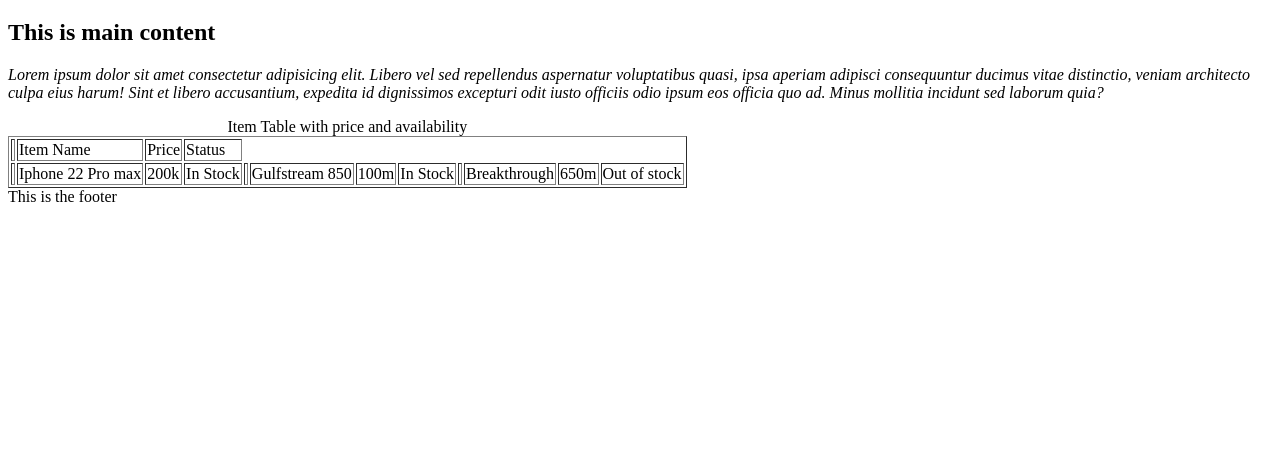
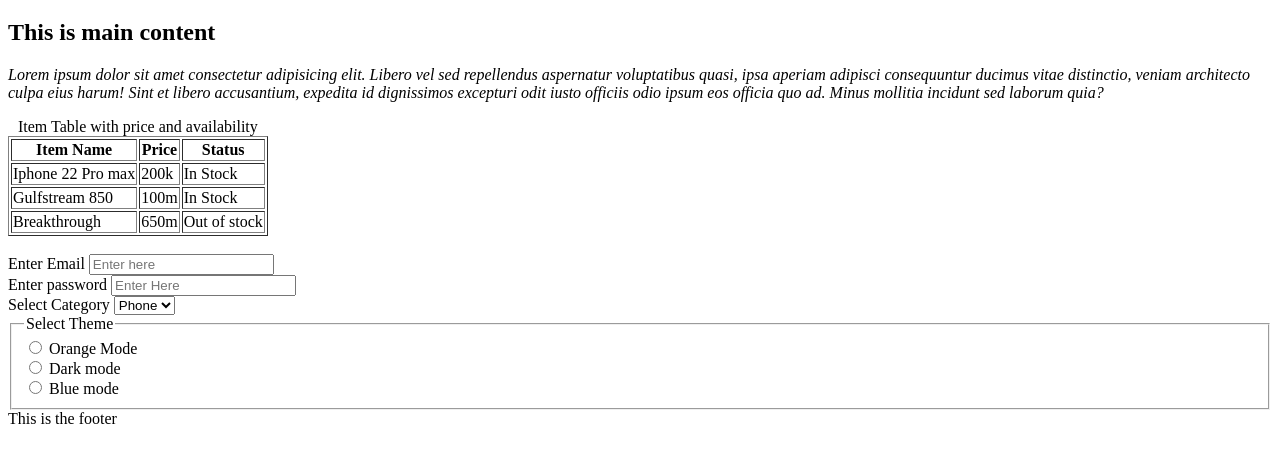
Before and after one commit to HeyAKSOLO/Project_prm, a plain HTML site: page index.htm in a window 1280 px wide. Shown: the part 61-524 px from the top of the page. Drawn offline with Linux system fonts and the light colour scheme.

Commit message:
add form and improve table

```diff
--- a/index.htm
+++ b/index.htm
@@ -19,30 +19,67 @@
             <table border="1">
                 <caption>Item Table with price and availability</caption>
                 <thead>
-                    <th>
-                        <td>Item Name</td>
-                        <td>Price</td>
-                        <td>Status</td>
-                    </th>
+                    <tr>
+                        <th>Item Name</th>
+                        <th>Price</th>
+                        <th>Status</th>
+                    </tr>
                 </thead>
                 <tbody>
-                    <th>
+                    <tr>
                         <td>Iphone 22 Pro max</td>
                         <td>200k</td>
                         <td>In Stock</td>
-                    </th>
-                    <th>
+                    </tr>
+                    <tr>
                         <td>Gulfstream 850</td>
                         <td>100m</td>
                         <td>In Stock</td>
-                    </th>
-                    <th>
+                    </tr>
+                    <tr>
                         <td>Breakthrough</td>
                         <td>650m</td>
                         <td>Out of stock</td>
-                    </th>
+                    </tr>
                 </tbody>
             </table>
+        </section>
+        <br>
+        <section>
+            <form action="">
+                <label for="">Enter Email</label>
+                <input type="email" placeholder="Enter here">
+                <br>
+                <label for="">Enter password</label>
+                <input type="password" placeholder="Enter Here">
+                <div>
+                    <label for="games">Select Category</label>
+                    <select name="" id="">
+                        <option value="">Phone</option>
+                        <option value="">Car</option>
+                        <option value="">Bike</option>
+                        <option value="">Jet</option>
+                        <option value="">Yacht</option>
+                    </select>
+                </div>
+                <div>
+                    <fieldset>
+                        <legend>Select Theme</legend>
+                        <div>
+                            <input type="radio" name="theme">
+                            <label for="">Orange Mode</label>
+                        </div>
+                        <div>
+                            <input type="radio" name="theme">
+                            <label for="">Dark mode</label>
+                        </div>
+                        <div>
+                            <input type="radio" name="theme">
+                            <label for="">Blue mode</label>
+                        </div>
+                    </fieldset>
+                </div>
+            </form>
         </section>
     </main>
     <footer>
```
